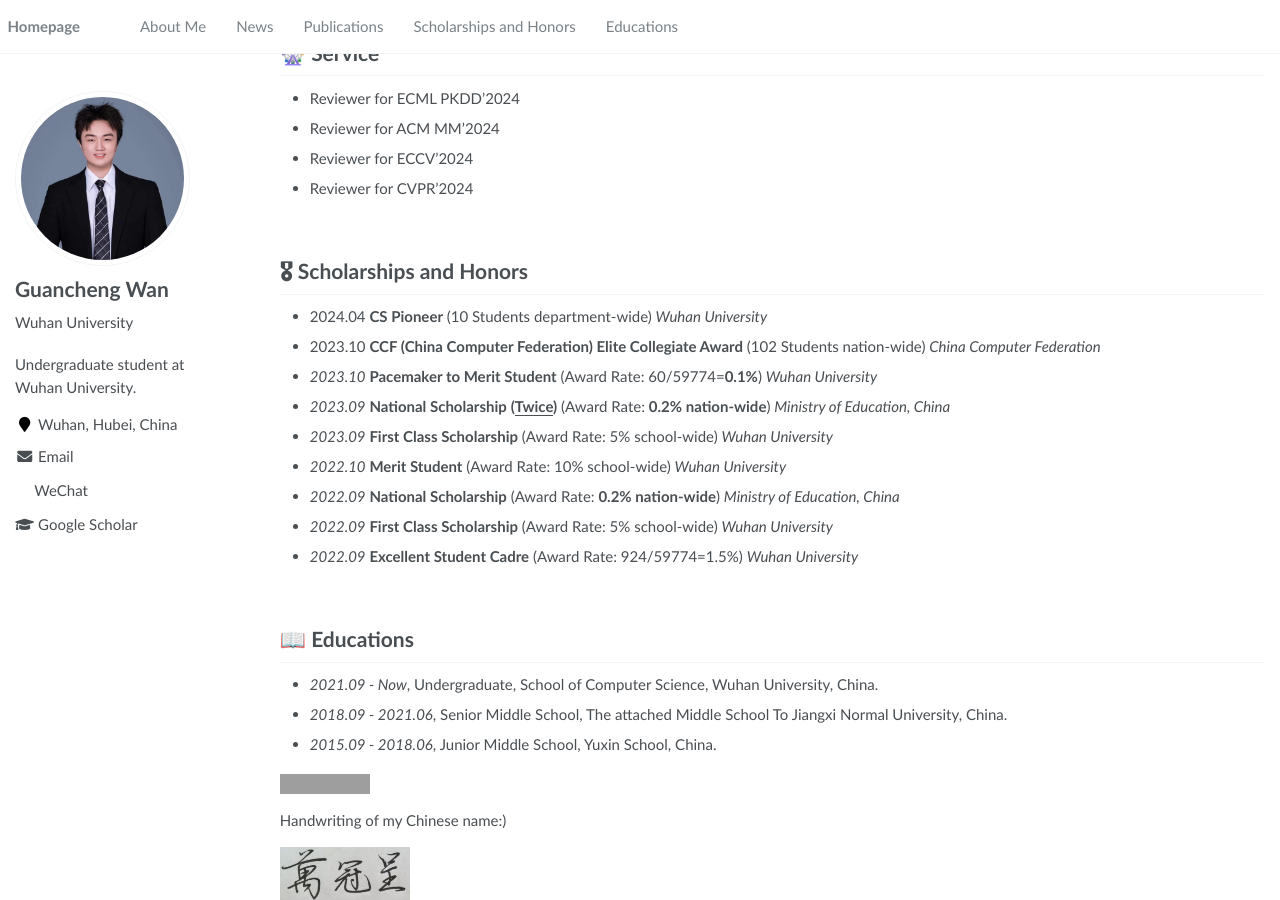
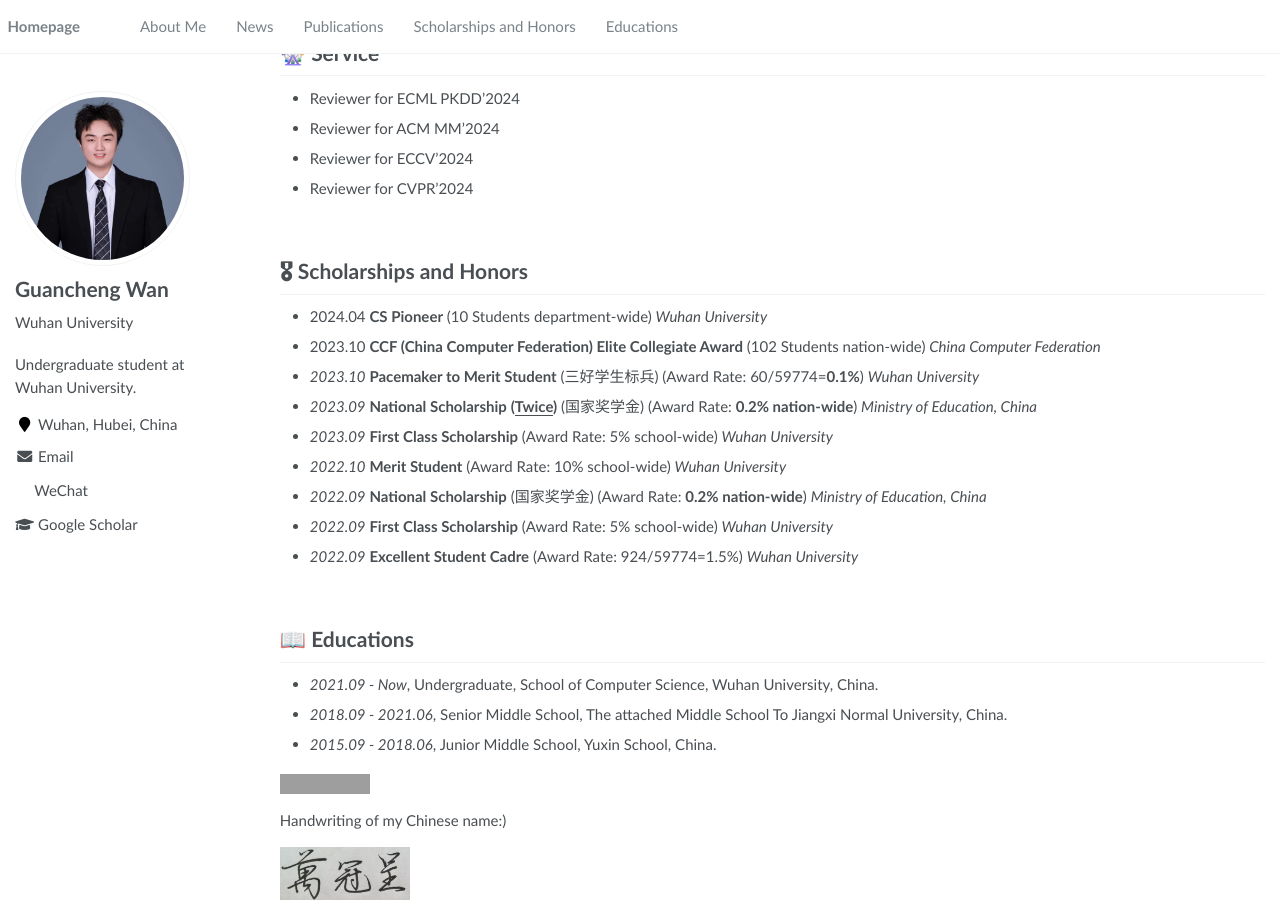
Before and after one commit to SuHui03/guanchengWan.github.io, a Jekyll site: the page built from _pages/about.md, in a window 1280 px wide and 900 px high, scrolled down 1860 px. Built offline with Jekyll 4.4.1, drawn with Linux system fonts in a browser that asks for light colours; formulas are drawn with MathJax 3; grey boxes are pictures that could not be loaded.

Commit message:
Update about.md

```diff
--- a/_pages/about.md
+++ b/_pages/about.md
@@ -171,12 +171,12 @@ hspace="10" wspace="20" src="../images/flsurvey.png">
 
 - 2023.10 **CCF (China Computer Federation) Elite Collegiate Award** (102 Students nation-wide) *China Computer Federation*
 
-- *2023.10* **Pacemaker to Merit Student** (Award Rate: 60/59774=<strong>0.1%</strong>) *Wuhan University*
-- *2023.09* **National Scholarship** **(<u>Twice</u>)** (Award Rate: <strong>0.2% nation-wide</strong>) *Ministry of Education, China*
+- *2023.10* **Pacemaker to Merit Student** (三好学生标兵) (Award Rate: 60/59774=<strong>0.1%</strong>) *Wuhan University*
+- *2023.09* **National Scholarship** **(<u>Twice</u>)** (国家奖学金) (Award Rate: <strong>0.2% nation-wide</strong>) *Ministry of Education, China*
 - *2023.09* **First Class Scholarship** (Award Rate: 5% school-wide) *Wuhan University*
 
 - *2022.10* **Merit Student**  (Award Rate: 10% school-wide) *Wuhan University*
-- *2022.09* **National Scholarship** (Award Rate: <strong>0.2% nation-wide</strong>) *Ministry of Education, China*
+- *2022.09* **National Scholarship** (国家奖学金) (Award Rate: <strong>0.2% nation-wide</strong>) *Ministry of Education, China*
 - *2022.09* **First Class Scholarship** (Award Rate: 5% school-wide) *Wuhan University*
 - *2022.09* **Excellent Student Cadre** (Award Rate: 924/59774=1.5%) *Wuhan University*
 
```
